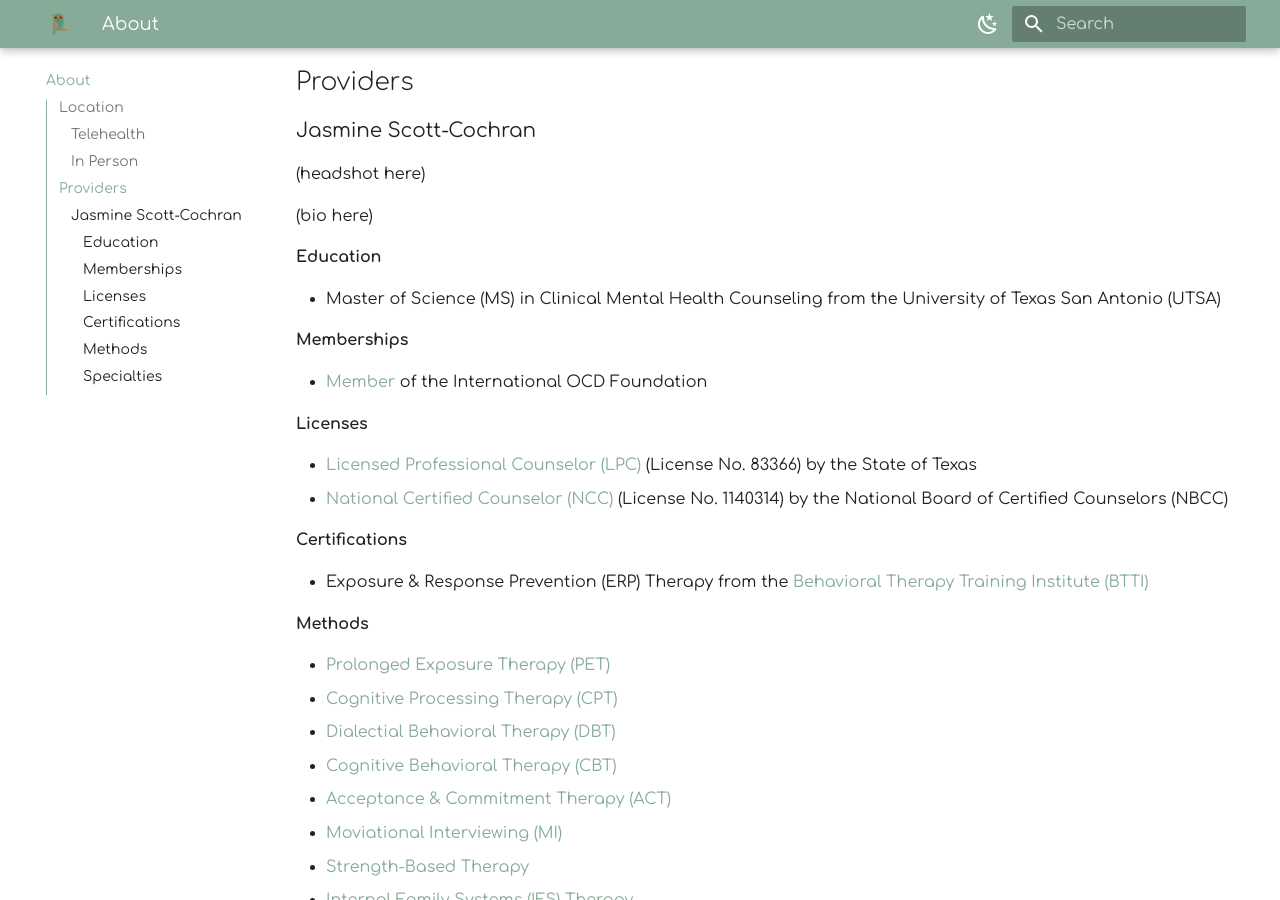
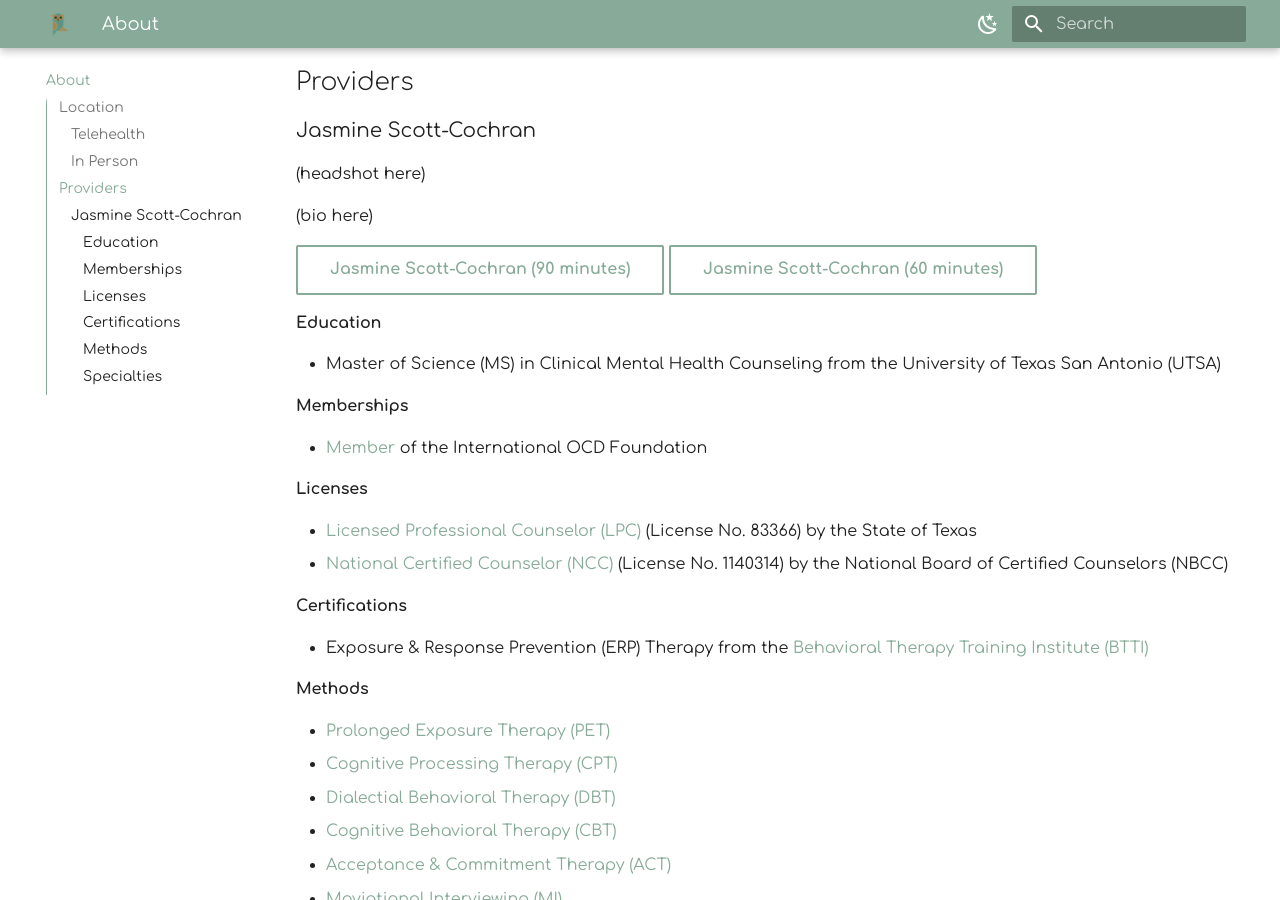
Before and after one commit to motm-therapy/website, an MkDocs documentation site: the page built from docs/about.md, in a window 1280 px wide and 900 px high, scrolled down 512 px. Built offline with MkDocs 1.6.1 and Material for MkDocs 9.7.7, drawn with Linux system fonts in a browser that asks for light colours.

Commit message:
Update about.md

```diff
--- a/docs/about.md
+++ b/docs/about.md
@@ -19,6 +19,9 @@ Matters of the Mind Therapy, LLC is in the process of acquiring office space for
 (headshot here)
 
 (bio here)
+
+[Jasmine Scott-Cochran (90 minutes)](https://google.com){ .md-button }
+[Jasmine Scott-Cochran (60 minutes)](https://google.com){ .md-button }
 
 #### Education
 
```
